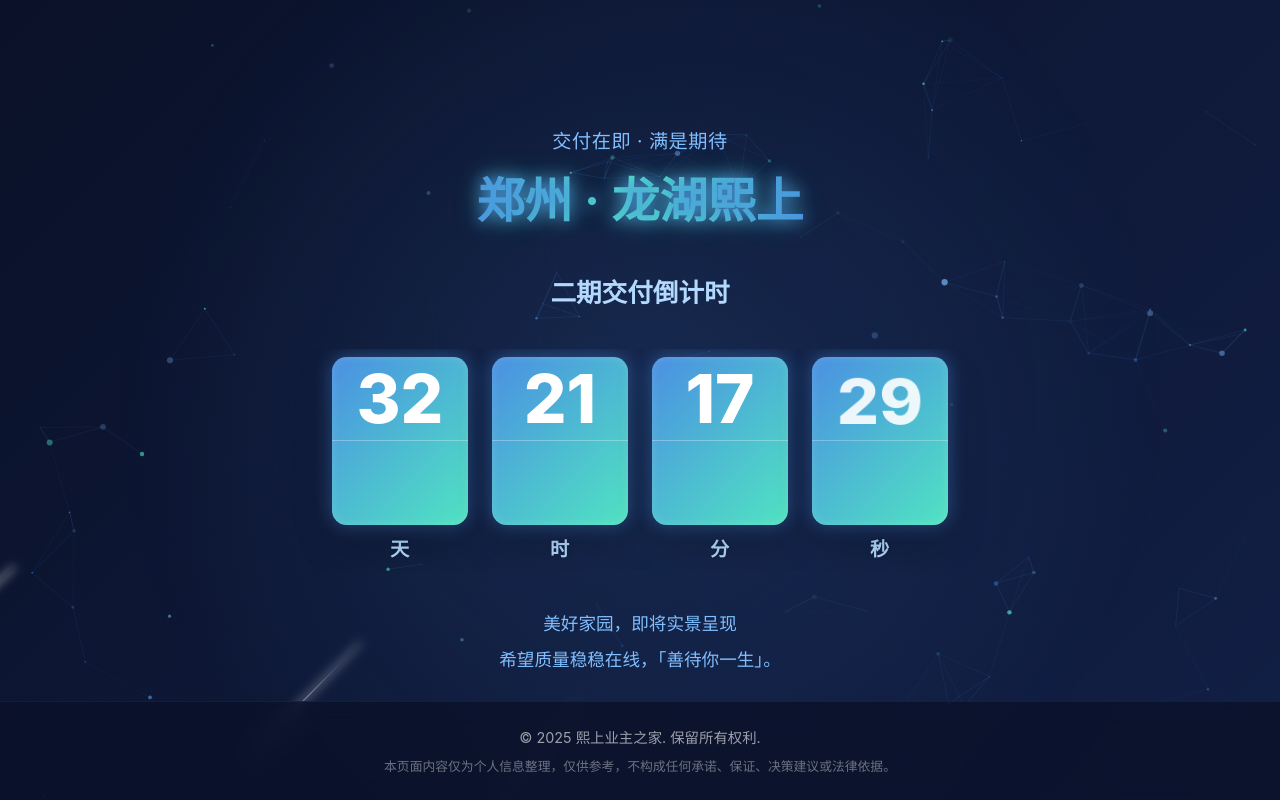
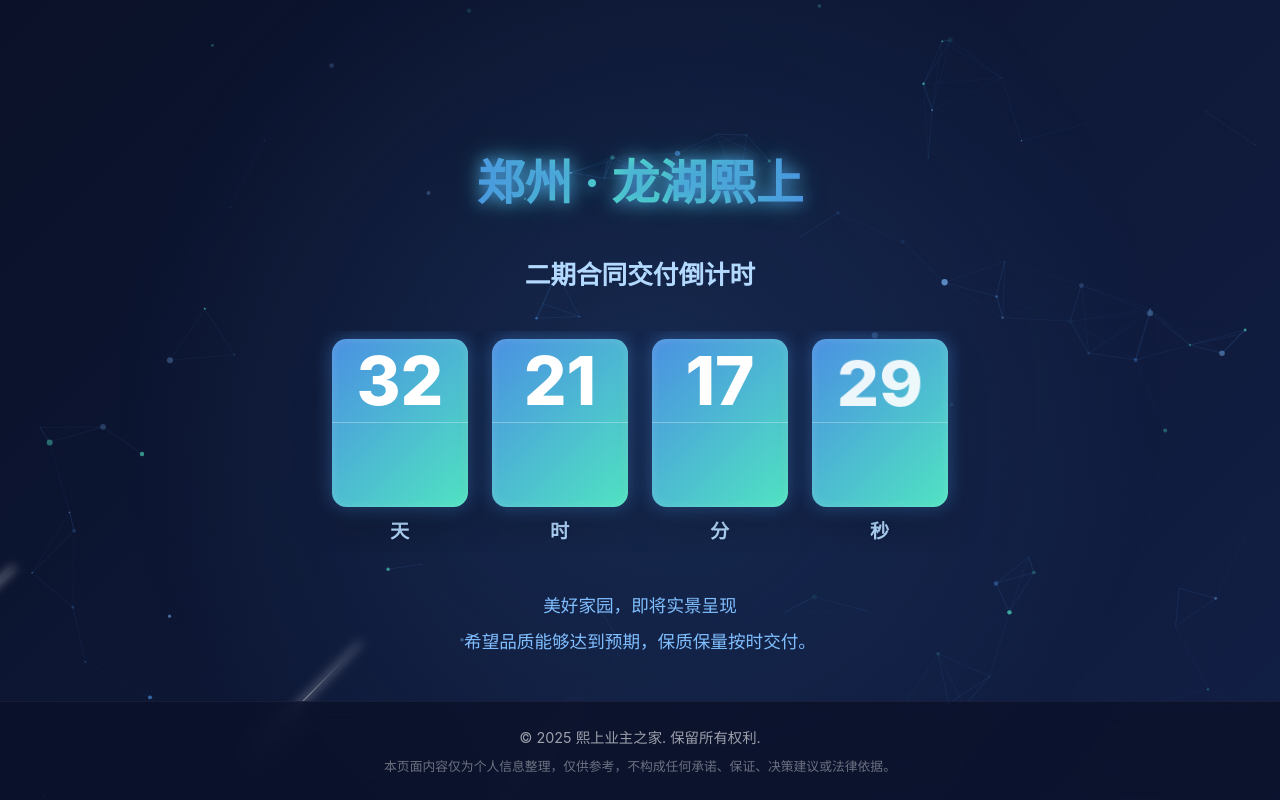
Before and after one commit to damimax/damimax.github.io, a plain HTML site: page index.html in a window 1280 px wide. Drawn offline with Linux system fonts and the light colour scheme.

Commit message:
feat: 优化部分文案

```diff
--- a/index.html
+++ b/index.html
@@ -54,7 +54,7 @@
     <!-- 主内容容器 -->
     <main class="countdown-container">
       <header>
-        <div class="project-title">交付在即 · 满是期待</div>
+        <!-- <div class="project-title">交付在即 · 满是期待</div> -->
         <h1 class="main-title">郑州 · 龙湖熙上</h1>
         <h2
           class="project-subtitle"
@@ -64,7 +64,7 @@
             color: #b3d9ff;
           "
         >
-          二期交付倒计时
+          二期合同交付倒计时
         </h2>
       </header>
 
@@ -102,7 +102,7 @@
       <!-- 期待确认区域 -->
       <section class="reminder">
         <p>美好家园，即将实景呈现</p>
-        <p style="margin-top: 0.5rem">希望质量稳稳在线，「善待你一生」。</p>
+        <p style="margin-top: 0.5rem">希望品质能够达到预期，保质保量按时交付。</p>
       </section>
     </main>
 
```
